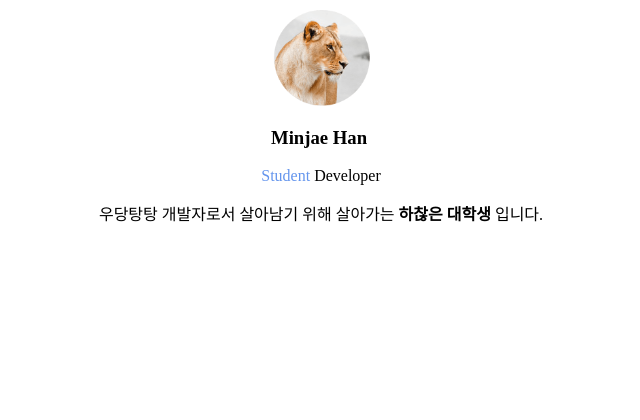
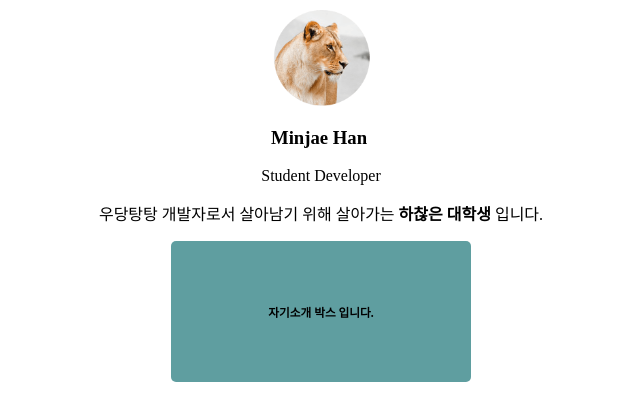
Before and after one commit to angryPodo/TIL-of-HTML, a plain HTML site: page basicHTML/profile.html in a window 1280 px wide. Shown: the whole page, without its empty margins (319-959 px from the left). Drawn offline with Linux system fonts and the light colour scheme.

Commit message:
Add div tag

```diff
--- a/basicHTML/main.css
+++ b/basicHTML/main.css
@@ -1,4 +1,6 @@
-/*CSS의 이름이 붙은 건 CLASS임*/
+/*CSS의 이름이 붙은 건 CLASS임
+항상 .을 붙이고 작명함
+중복은 피하도록*/
 .profile {
   width: 100px;
   display: block;
@@ -12,3 +14,18 @@
   margin-left: auto;
   margin-right: auto
 }
+
+.content {
+  text-align: center;
+}
+
+.box {
+  width: 200px;
+  background: cadetblue;
+  padding: 50px;
+  border-radius: 5px;
+  margin-left: auto;
+  margin-right: auto;
+  text-align: center;
+  font-size: 10px;
+}
--- a/basicHTML/profile.html
+++ b/basicHTML/profile.html
@@ -9,14 +9,11 @@
 <body>
   <img src="profile.png" class="profile">
   <h3 class="name">Minjae Han</h3>
-  <p style="text-align:center">
-    <span style="color: cornflowerblue;">
-      Student
-    </span>
-    Developer
+  <p class="content">
+    Student Developer
   </p>
 
-  <p style="text-align: center;">
+  <p class="content">
     우당탕탕 개발자로서 살아남기 위해 살아가는
     <span style="font-weight: bold;">
       하찮은 대학생
@@ -24,6 +21,12 @@
     입니다.
   </p>
 
+  <div class="box">
+    <h3>
+      자기소개 박스 입니다.
+    </h3>
+  </div>
+
 </body>
 
 </html>
```
